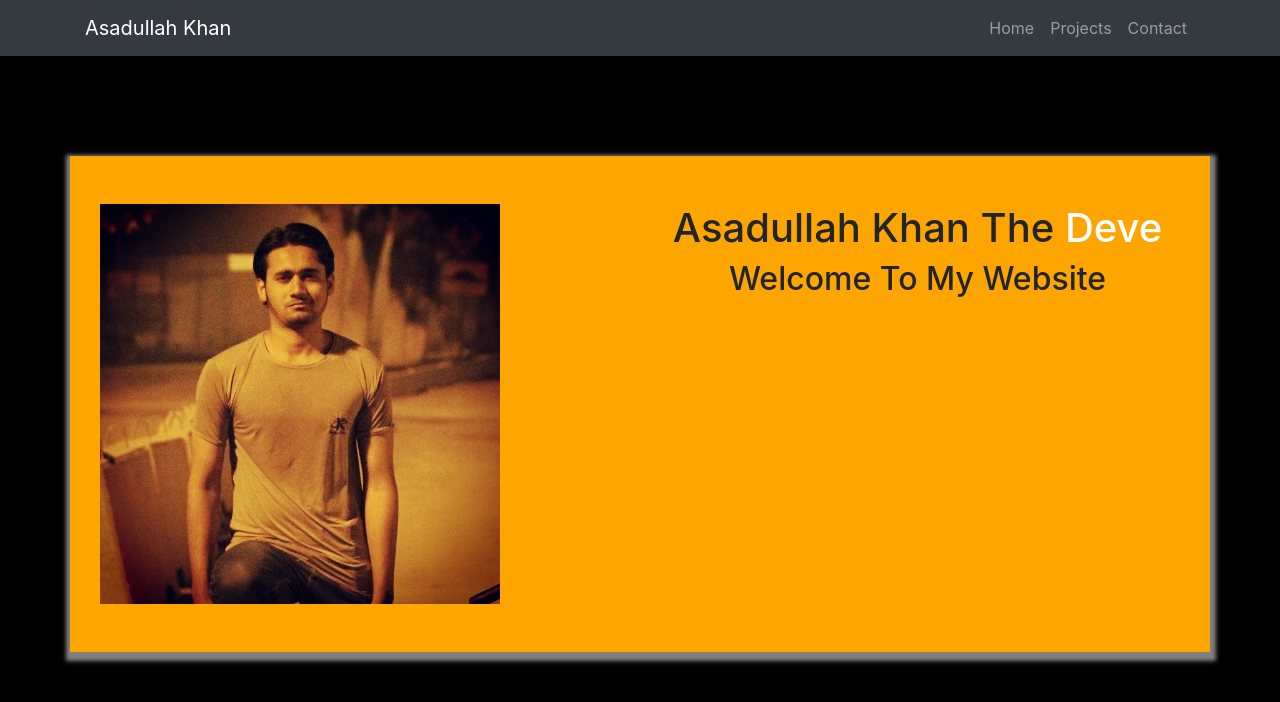
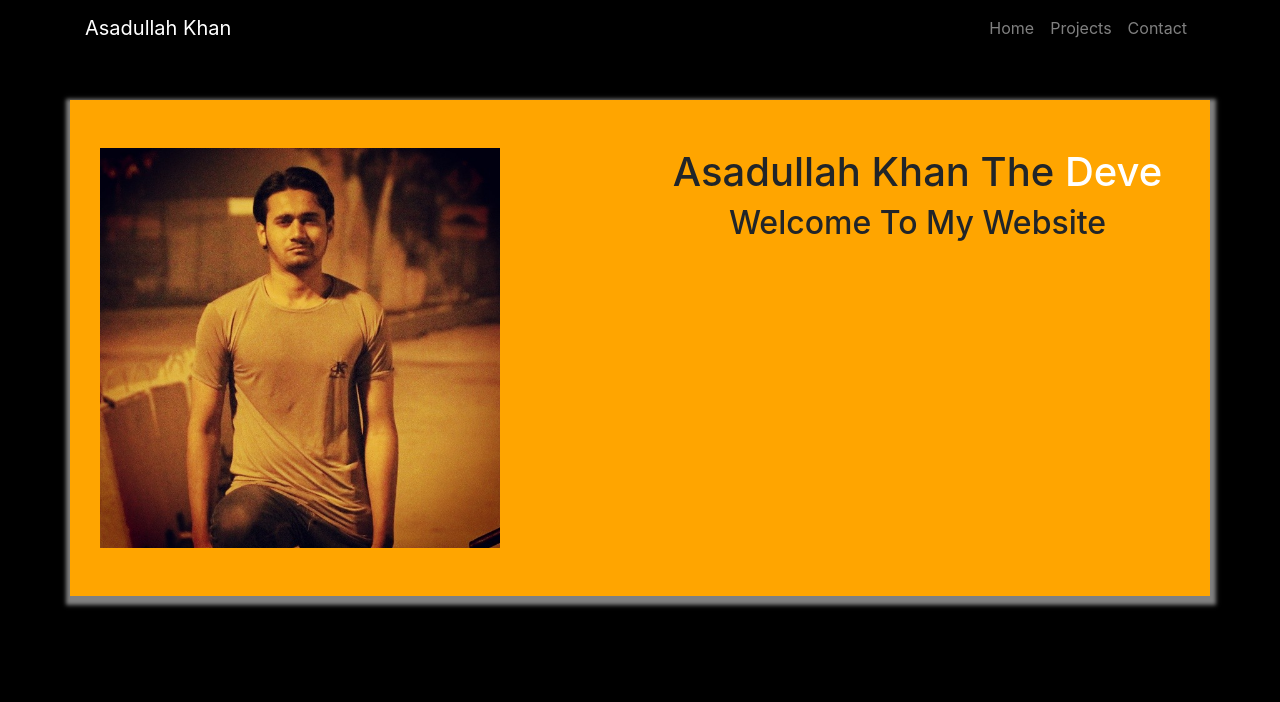
Before and after one commit to Asadullahkhankaimkhani/PortfolioPage, a website: page index.html in a window 1280 px wide. Drawn offline with nearby package versions, Linux system fonts and the light colour scheme; files whose address does not match are found by name.

Commit message:
Update index.html

```diff
--- a/index.html
+++ b/index.html
@@ -15,7 +15,7 @@
 </head>
 <body>
   <!-- Navigation Bar -->
-  <nav class="navbar navbar-expand-lg navbar-dark bg-dark">
+  <nav class="navbar navbar-dark navbar-expand-sm  fixed-top">
     <div class="container">
       <a class="navbar-brand" href="#">Asadullah Khan</a>
       <button class="navbar-toggler" type="button" data-toggle="collapse" data-target="#navbarNavDropdown" aria-controls="navbarNavDropdown" aria-expanded="false" aria-label="Toggle navigation">
```
